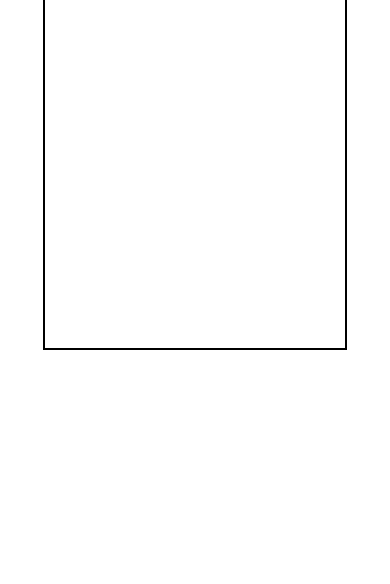
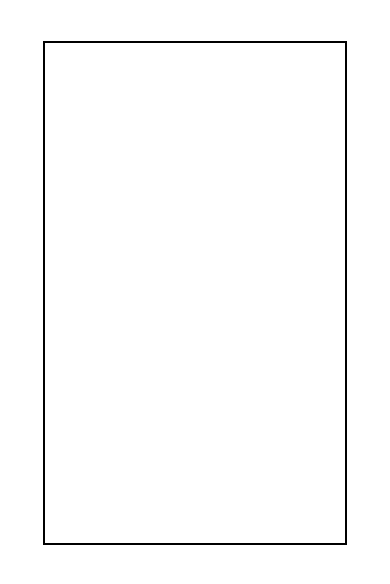
Before and after one commit to asciifortytwo/hiragana-flashcards, a plain HTML site: page index.htm in a window 390 px wide. Drawn offline with Linux system fonts and the light colour scheme.

Commit message:
style.css

```diff
--- a/style.css
+++ b/style.css
@@ -27,3 +27,9 @@ body {
     height: 50px;
     /* border: 1px solid red; */
 }
+
+@media (max-width: 600px) {
+    body {
+        height: 150vw;
+    }
+}
```
